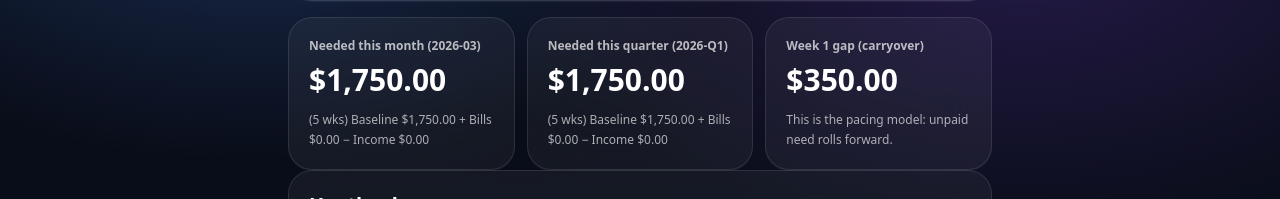
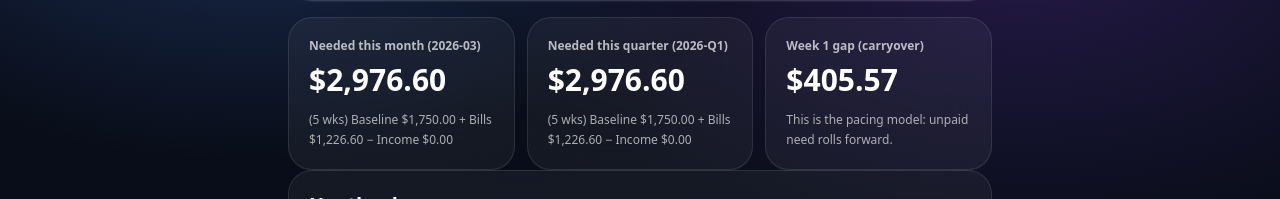
Before and after one commit to KristineMK72/money-control-board, a Next.js app: page /forecast in a window 1280 px wide. Shown: the part 219-418 px from the top of the page. Built offline with nearby package versions, Linux system fonts and the light colour scheme.

Commit message:
Update page.tsx

```diff
--- a/app/forecast/page.tsx
+++ b/app/forecast/page.tsx
@@ -1,49 +1,13 @@
 "use client";
 
-import React, { useEffect, useMemo, useState } from "react";
+import React, { useMemo, useState } from "react";
 import Link from "next/link";
-
-type BucketKey = string;
-
-type Bucket = {
-  key: BucketKey;
-  name: string;
-  target: number;
-  saved: number;
-  dueDate?: string;
-  priority: 1 | 2 | 3;
-  focus?: boolean;
-};
-
-type Entry = {
-  id: string;
-  dateISO: string; // YYYY-MM-DD
-  source: "Salon" | "DoorDash" | "Other";
-  amount: number;
-  note?: string;
-  allocations: Partial<Record<BucketKey, number>>;
-};
-
-type StorageShape = {
-  buckets: Bucket[];
-  entries: Entry[];
-  meta?: { lastMonthlyApplied?: string };
-};
-
-const STORAGE_KEY = "money-control-board-v4";
+import { useMoneyStore } from "@/lib/money/store";
+import { fmt } from "@/lib/money/utils";
 
 /* =============================
-   Date / money helpers
+   Date helpers
 ============================= */
-
-function clampMoney(n: number) {
-  if (!Number.isFinite(n)) return 0;
-  return Math.round(n * 100) / 100;
-}
-
-function fmt(n: number) {
-  return n.toLocaleString(undefined, { style: "currency", currency: "USD" });
-}
 
 function todayISO() {
   const d = new Date();
@@ -87,6 +51,11 @@ function quarterKey(iso: string) {
   return `${y}-Q${q}`;
 }
 
+function clampMoney(n: number) {
+  if (!Number.isFinite(n)) return 0;
+  return Math.round(n * 100) / 100;
+}
+
 /* =============================
    UI bits
 ============================= */
@@ -125,9 +94,10 @@ function Mini({ label, value }: { label: string; value: string }) {
 export default function ForecastPage() {
   const now = todayISO();
 
-  const [loaded, setLoaded] = useState(false);
-  const [buckets, setBuckets] = useState<Bucket[]>([]);
-  const [entries, setEntries] = useState<Entry[]>([]);
+  // ✅ LIVE: pull directly from Zustand store
+  const store = useMoneyStore();
+  const buckets = store.buckets;
+  const entries = store.entries;
 
   // baseline per week
   const [weeklyBaseline, setWeeklyBaseline] = useState<number>(350);
@@ -138,21 +108,6 @@ export default function ForecastPage() {
   const [gritProfitPerSale, setGritProfitPerSale] = useState<number>(12);
   const [gritSalesPerWeek, setGritSalesPerWeek] = useState<number>(10);
 
-  useEffect(() => {
-    try {
-      const raw = localStorage.getItem(STORAGE_KEY);
-      if (raw) {
-        const parsed = JSON.parse(raw) as StorageShape;
-        setBuckets(parsed.buckets || []);
-        setEntries(parsed.entries || []);
-      }
-    } catch {
-      // ignore
-    } finally {
-      setLoaded(true);
-    }
-  }, []);
-
   const forecast = useMemo(() => {
     const w1Start = startOfWeekISO(now);
 
@@ -162,24 +117,26 @@ export default function ForecastPage() {
       return { i, start, end, label: `Week ${i + 1} (${start} → ${end})` };
     });
 
-    const remainingForBucket = (b: Bucket) => {
-      if ((b.target || 0) <= 0) return 0;
-      return clampMoney(Math.max(0, (b.target || 0) - (b.saved || 0)));
+    const remainingForBucket = (b: any) => {
+      const target = Number(b.target || 0);
+      const saved = Number(b.saved || 0);
+      if (target <= 0) return 0;
+      return clampMoney(Math.max(0, target - saved));
     };
 
     const incomeInWeek = (start: string, end: string) =>
       clampMoney(
         entries
-          .filter((e) => inRangeISO(e.dateISO, start, end))
-          .reduce((s, e) => s + (e.amount || 0), 0)
+          .filter((e: any) => inRangeISO(e.dateISO, start, end))
+          .reduce((s: number, e: any) => s + (e.amount || 0), 0)
       );
 
     const billsDueInWeek = (start: string, end: string) =>
       clampMoney(
         buckets
-          .filter((b) => (b.dueDate || "").trim())
-          .filter((b) => inRangeISO((b.dueDate || "").trim(), start, end))
-          .reduce((s, b) => s + remainingForBucket(b), 0)
+          .filter((b: any) => (b.dueDate || "").trim())
+          .filter((b: any) => inRangeISO((b.dueDate || "").trim(), start, end))
+          .reduce((s: number, b: any) => s + remainingForBucket(b), 0)
       );
 
     // Carryover pacing: week-to-week gap rolls forward
@@ -195,7 +152,7 @@ export default function ForecastPage() {
       return { ...w, bills, income, baseline: weeklyBaseline, needTotal, stillNeed };
     });
 
-    // IMPORTANT: month/quarter totals should NOT sum stillNeed (double counts carry)
+    // Month/quarter totals should NOT sum stillNeed (double-counts carry)
     const thisMonth = monthKey(now);
     const thisQuarter = quarterKey(now);
 
@@ -268,8 +225,6 @@ export default function ForecastPage() {
     gritProfitPerSale,
     gritSalesPerWeek,
   ]);
-
-  if (!loaded) return <div className={styles.loading}>Loading forecast…</div>;
 
   return (
     <div className={styles.shell}>
@@ -392,9 +347,7 @@ export default function ForecastPage() {
             <div className={styles.labelMuted} style={{ marginTop: 10 }}>
               Remaining after hustle (Week 1)
             </div>
-            <div className={styles.bigNumberSm}>
-              {fmt(forecast.hustle.remainingAfterHustle)}
-            </div>
+            <div className={styles.bigNumberSm}>{fmt(forecast.hustle.remainingAfterHustle)}</div>
 
             <div className={styles.note}>
               If you wanted to cover the rest with only:
@@ -443,9 +396,7 @@ export default function ForecastPage() {
 
 const styles = {
   shell:
-  "mx-auto w-full max-w-3xl px-4 pb-28 pt-4 text-white font-sans antialiased",
-  loading: "mx-auto w-full max-w-3xl px-4 pb-28 pt-6 text-white/80",
-
+    "mx-auto w-full max-w-3xl px-4 pb-28 pt-4 text-white font-sans antialiased",
   hero:
     "rounded-3xl border border-white/10 bg-white/5 p-5 backdrop-blur-xl shadow-[0_1px_0_rgba(255,255,255,0.06)] flex flex-col gap-4 sm:flex-row sm:items-stretch sm:justify-between",
   h1: "text-4xl font-black tracking-tight",
```
